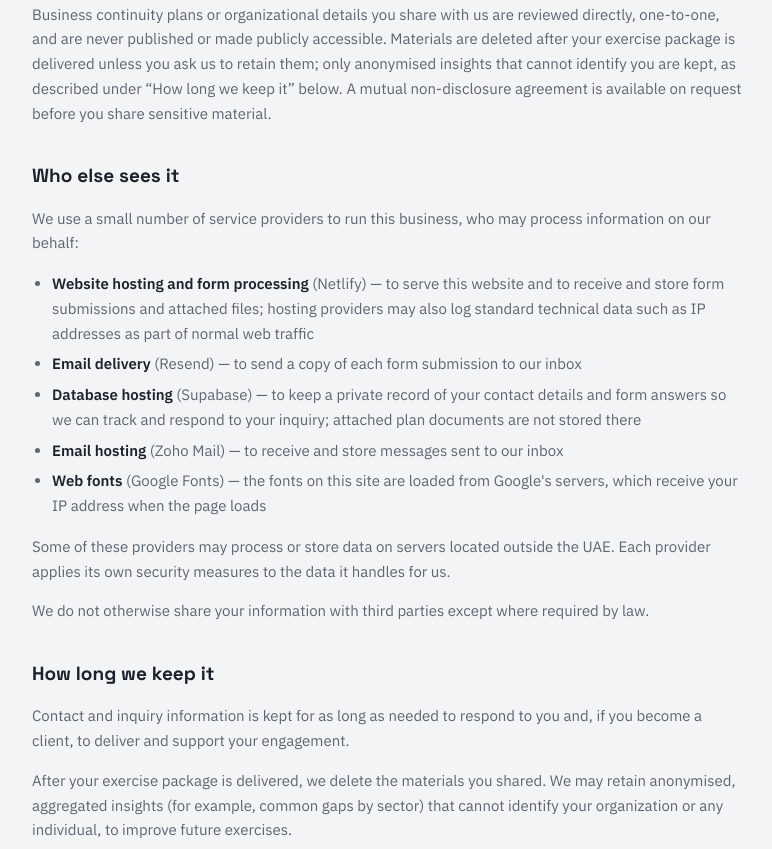
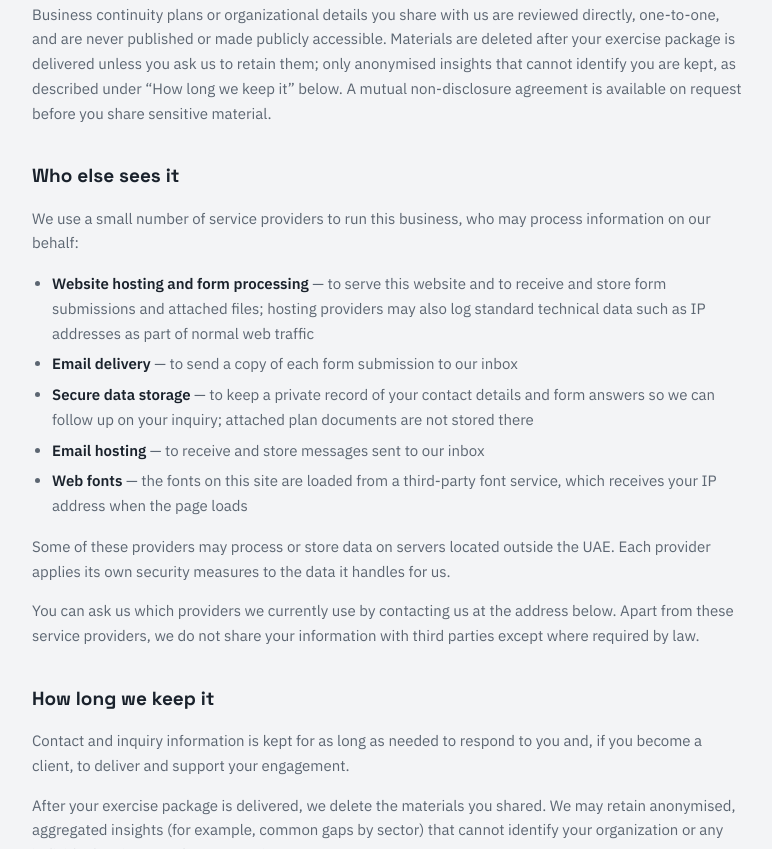
Before and after one commit to ahmedaad-plan/planproof-site, a plain HTML site: page privacy-policy.html in a window 1280 px wide. Shown: the part 1492-2341 px from the top of the page, without its empty margins (252-1024 px from the left). Drawn offline with Linux system fonts and the light colour scheme.

Commit message:
Privacy policy: describe service providers by category, not by name
Ahmed chose a generic list (Option B): website hosting, email delivery,
secure data storage, email hosting and web fonts, without naming each
provider. Visitors can ask which providers are used.

```diff
--- a/privacy-policy.html
+++ b/privacy-policy.html
@@ -115,7 +115,7 @@
   <p>We do not currently use cookies, analytics, or tracking scripts on this site. If that changes in the future, this policy will be updated to reflect it.</p>
 
   <h2>How your information reaches us</h2>
-  <p>When you submit a form on this website, your submission, including any plan document you attach, is received and stored by our website host's form service (Netlify Forms). A copy of the submission is then sent to our business inbox by an email delivery service (Resend). Your contact details and the answers you type into the form are also saved to a private database (Supabase) so we can keep track of inquiries and respond to them; any plan document you attach is not copied into this database. Submissions are held in private accounts accessible only to us; they are never published or made publicly accessible.</p>
+  <p>When you submit a form on this website, your submission, including any plan document you attach, is received and stored by our website hosting provider's form service. A copy of the submission is then sent to our business inbox by an email delivery service. Your contact details and form answers are also kept in a secure data storage service so we can keep track of inquiries and respond to them; any plan document you attach is not copied there. Submissions are held in private accounts accessible only to us; they are never published or made publicly accessible.</p>
   <p>If you prefer not to use the forms, you can email us directly instead.</p>
 
   <h2>How we use it</h2>
@@ -132,14 +132,14 @@
   <h2>Who else sees it</h2>
   <p>We use a small number of service providers to run this business, who may process information on our behalf:</p>
   <ul>
-    <li><strong>Website hosting and form processing</strong> (Netlify) — to serve this website and to receive and store form submissions and attached files; hosting providers may also log standard technical data such as IP addresses as part of normal web traffic</li>
-    <li><strong>Email delivery</strong> (Resend) — to send a copy of each form submission to our inbox</li>
-    <li><strong>Database hosting</strong> (Supabase) — to keep a private record of your contact details and form answers so we can track and respond to your inquiry; attached plan documents are not stored there</li>
-    <li><strong>Email hosting</strong> (Zoho Mail) — to receive and store messages sent to our inbox</li>
-    <li><strong>Web fonts</strong> (Google Fonts) — the fonts on this site are loaded from Google's servers, which receive your IP address when the page loads</li>
+    <li><strong>Website hosting and form processing</strong> — to serve this website and to receive and store form submissions and attached files; hosting providers may also log standard technical data such as IP addresses as part of normal web traffic</li>
+    <li><strong>Email delivery</strong> — to send a copy of each form submission to our inbox</li>
+    <li><strong>Secure data storage</strong> — to keep a private record of your contact details and form answers so we can follow up on your inquiry; attached plan documents are not stored there</li>
+    <li><strong>Email hosting</strong> — to receive and store messages sent to our inbox</li>
+    <li><strong>Web fonts</strong> — the fonts on this site are loaded from a third-party font service, which receives your IP address when the page loads</li>
   </ul>
   <p>Some of these providers may process or store data on servers located outside the UAE. Each provider applies its own security measures to the data it handles for us.</p>
-  <p>We do not otherwise share your information with third parties except where required by law.</p>
+  <p>You can ask us which providers we currently use by contacting us at the address below. Apart from these service providers, we do not share your information with third parties except where required by law.</p>
 
   <h2>How long we keep it</h2>
   <p>Contact and inquiry information is kept for as long as needed to respond to you and, if you become a client, to deliver and support your engagement.</p>
```
